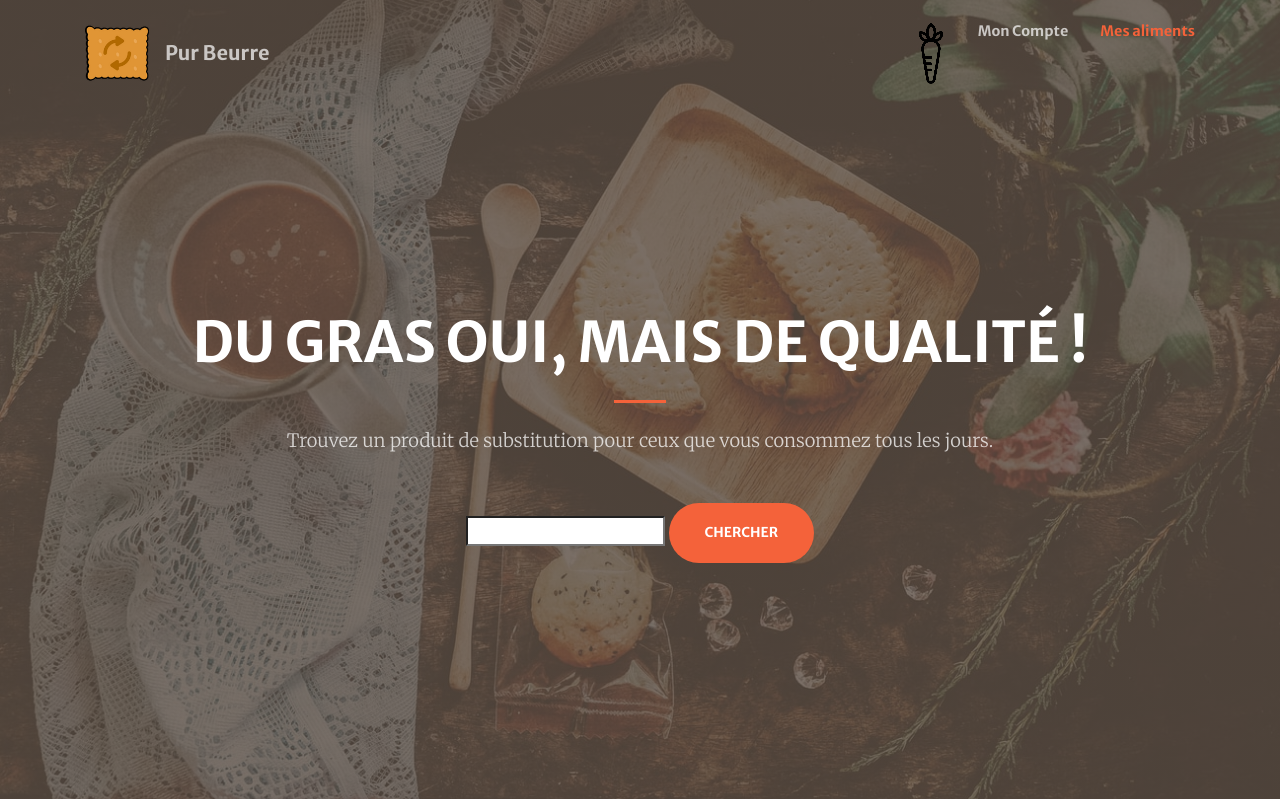
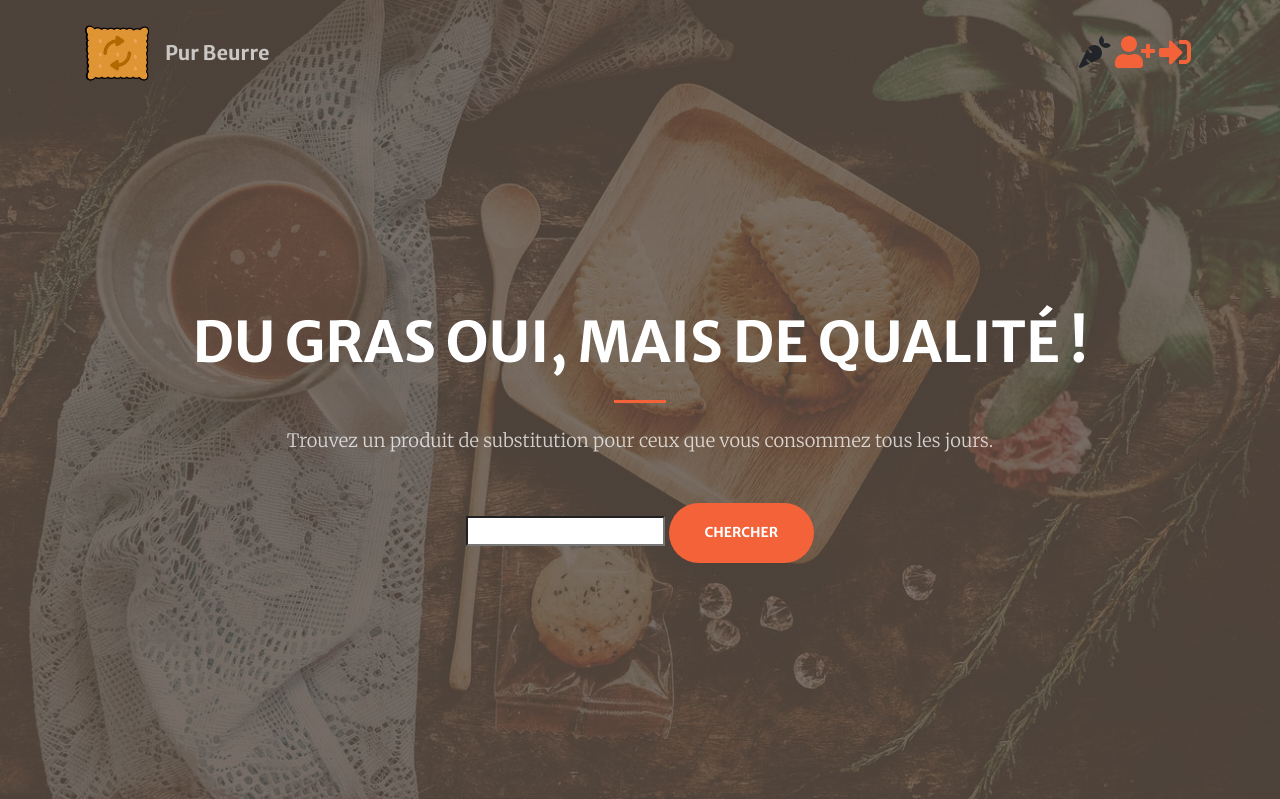
Before and after one commit to smtr42/P8_pb, a Django app: page / in a window 1280 px wide. Shown: the top 799 px of the page. Run offline with Django 3.2, Linux system fonts and the light colour scheme; style sheets or scripts are compiled from the project's sources; some libraries are stand-ins or nearby versions.

Commit message:
Add loggin icon

```diff
--- a/pages/templates/pages/account.html
+++ b/pages/templates/pages/account.html
@@ -1,4 +1,5 @@
 <!DOCTYPE html>
+{% extends 'base.html' %}
 <html lang="en">
 <head>
     <meta charset="UTF-8">
--- a/pages/templates/pages/index.html
+++ b/pages/templates/pages/index.html
@@ -9,14 +9,7 @@
 
 
 <h1>Index page (index.html)</h1>
-{% if user.is_authenticated %}
-    <p>Hi your are logged as {{ user.username }} !</p>
-    <p><a href="{% url 'logout' %}">Log out</a></p>
-{% else %}
-    <p>Your are not logged in, sign up or log in !</p>
-    <p><a href="{% url 'users:signup' %}">Sign Up</a></p>
-    <p><a href="{% url 'login' %}">Log In </a></p>
-{% endif %}
+
 
 
 
--- a/pages/templates/pages/signup.html
+++ b/pages/templates/pages/signup.html
@@ -1,4 +1,5 @@
 <!DOCTYPE html>
+{% extends 'base.html' %}
 <html lang="en">
 <head>
     <meta charset="UTF-8">
--- a/templates/base.html
+++ b/templates/base.html
@@ -32,11 +32,14 @@
                         class="navbar-toggler navbar-toggler-right" type="button" data-toggle="collapse" data-target="#navbarResponsive" aria-controls="navbarResponsive" aria-expanded="false" aria-label="Toggle navigation"><span class="navbar-toggler-icon"></span></button>
                     <div class="collapse navbar-collapse" id="navbarResponsive">
                         <ul class="navbar-nav ml-auto my-2 my-lg-0">
-                            <a class="navbar-brand:focus" href="#">
-                              <img src="{% static 'dist/assets/img/carot.png' %}" alt="">
-                            </a>
-                            <li class="nav-item"><a class="nav-link js-scroll-trigger" href="#about">Mon Compte</a></li>
-                            <li class="nav-item"><a class="nav-link js-scroll-trigger" href="#contact">Mes aliments</a></li>
+                            <i class="fas fa-carrot fa-fw fa-2x"></i>
+                            {% if user.is_authenticated %}
+                                {{ user.username }} !
+                                <a href="{% url 'logout' %}"><i class="fas fa-sign-out-alt fa-fw fa-2x"></i></a>
+                            {% else %}
+                                <a href="{% url 'users:signup' %}"><i class="fas fa-user-plus fa-fw fa-2x"></i></a>
+                                <a href="{% url 'login' %}"><i class="fas fa-sign-in-alt fa-fw fa-2x"></i></a>
+                            {% endif %}
                         </ul>
                     </div>
                 </div>
```
